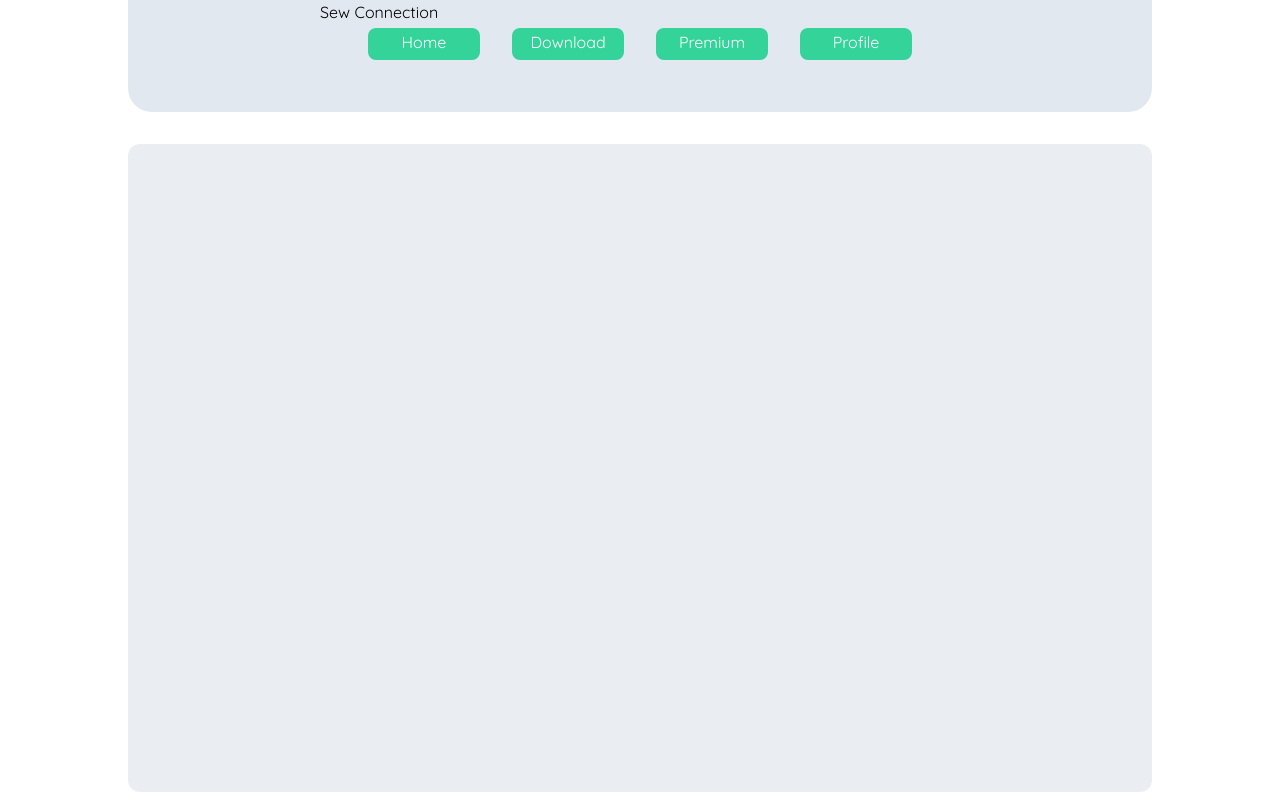
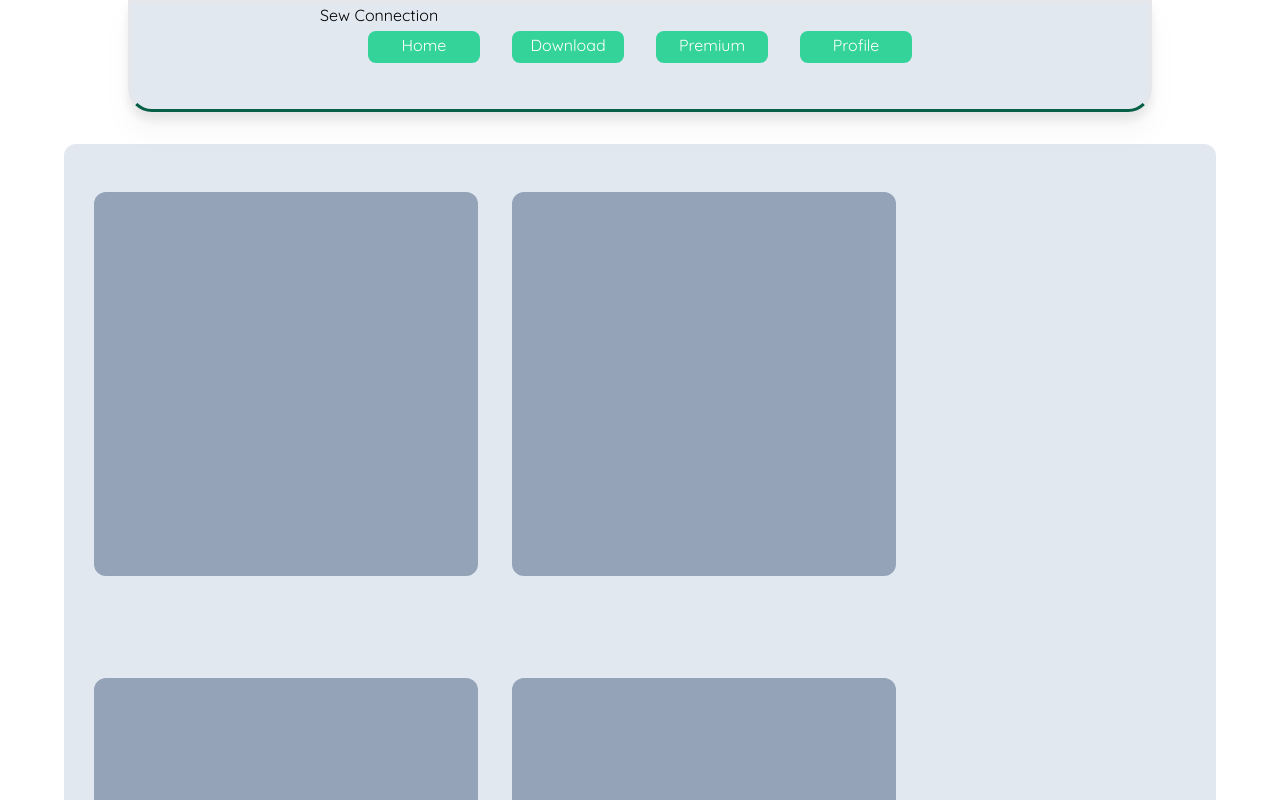
Before and after one commit to Weronnip/SewConnect, a React (Vite) app in the folder FrontEnd/webversion/: page / in a window 1280 px wide. Shown: the top 800 px of the page. Built offline with nearby package versions, Linux system fonts and the light colour scheme.

Commit message:
edit properties css

```diff
--- a/FrontEnd/webversion/src/Styles/style.module.css
+++ b/FrontEnd/webversion/src/Styles/style.module.css
@@ -1,5 +1,6 @@
 .header_site {
-    @apply w-[80%] bg-slate-200 h-28 fixed left-[10%] border-solid rounded-b-3xl flex justify-center
+    @apply w-[80%] bg-slate-200 h-28 fixed left-[10%] border-[3px]
+    rounded-b-3xl flex justify-center z-40 border-b-emerald-800 drop-shadow-xl
 }
 
 .nav_item {
@@ -18,9 +19,9 @@
 /* main content */
 
 .section_about {
-    @apply w-[80%] h-[648px] bg-slate-400/20  m-auto top-36 relative border-solid rounded-xl
+    @apply w-[90%] h-[992px] bg-slate-200  m-auto top-36 relative border-solid rounded-xl
 }
 
-.image {
-    @apply w-[40%] h-[360px] bg-slate-400/20  top-44 mx-[10%] relative border-solid rounded-xl flex flex-row
+.block_content {
+    @apply ml-[30px] bg-slate-400 w-96 h-96 static my-12 mx-1 rounded-xl inline-block
 }
```
